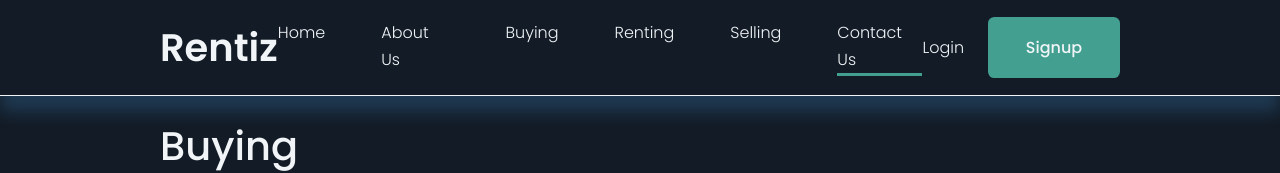
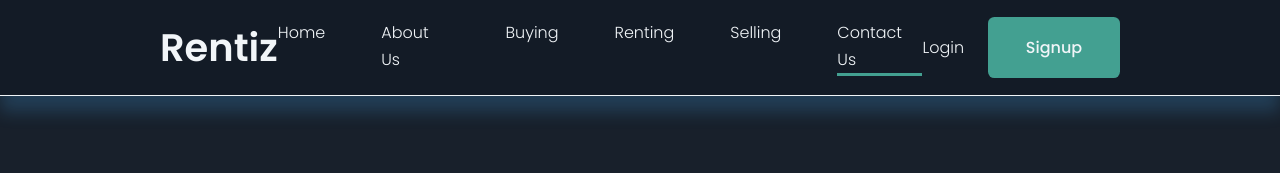
Before and after one commit to kingbee1/rentiz, a React (Vite) app: page /contact-us in a window 1280 px wide. Shown: the top 173 px of the page. Built offline with nearby package versions, Linux system fonts and the light colour scheme.

Commit message:
contact page

```diff
--- a/src/App.jsx
+++ b/src/App.jsx
@@ -6,7 +6,7 @@ import Register from "./pages/Register";
 import Buying from "./pages/Buying";
 import Renting from "./pages/Renting";
 import Selling from "./pages/Selling";
-import ContactUs from "./pages/Buying";
+import ContactUs from "./pages/ContactUs";
 import { ToastContainer } from "react-toastify";
 import 'react-toastify/dist/ReactToastify.css';
 import WelcomePage from "./pages/WelcomePage"
--- a/src/pages/ContactUs.jsx
+++ b/src/pages/ContactUs.jsx
@@ -1,12 +1,17 @@
 import React from 'react'
 import Footer from '../components/Footer'
 import Navbar from '../components/Navbar'
+import '../styles/contact.css'
 
 const ContactUs = () => {
   return (
     <div>
       <Navbar />
-      <h1>Contact us</h1>
+      <div className='container contant__container'>
+        <h1>Contact us</h1>
+
+      </div>
+
       <Footer />
     </div>
   )
--- /dev/null
+++ b/src/styles/contact.css
@@ -0,0 +1,3 @@
+.contant__container {
+    margin-top: 7rem;
+}
```
